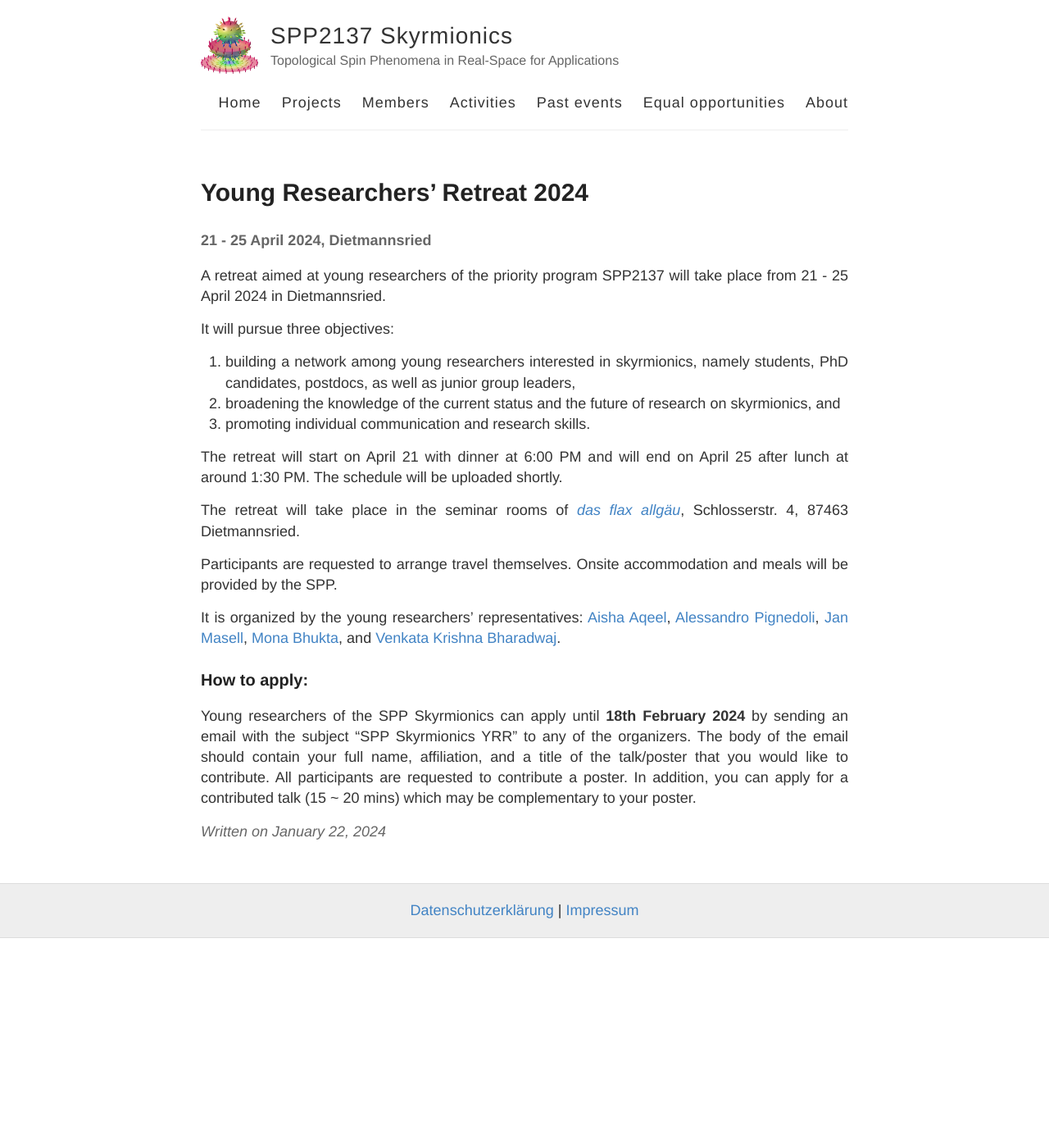
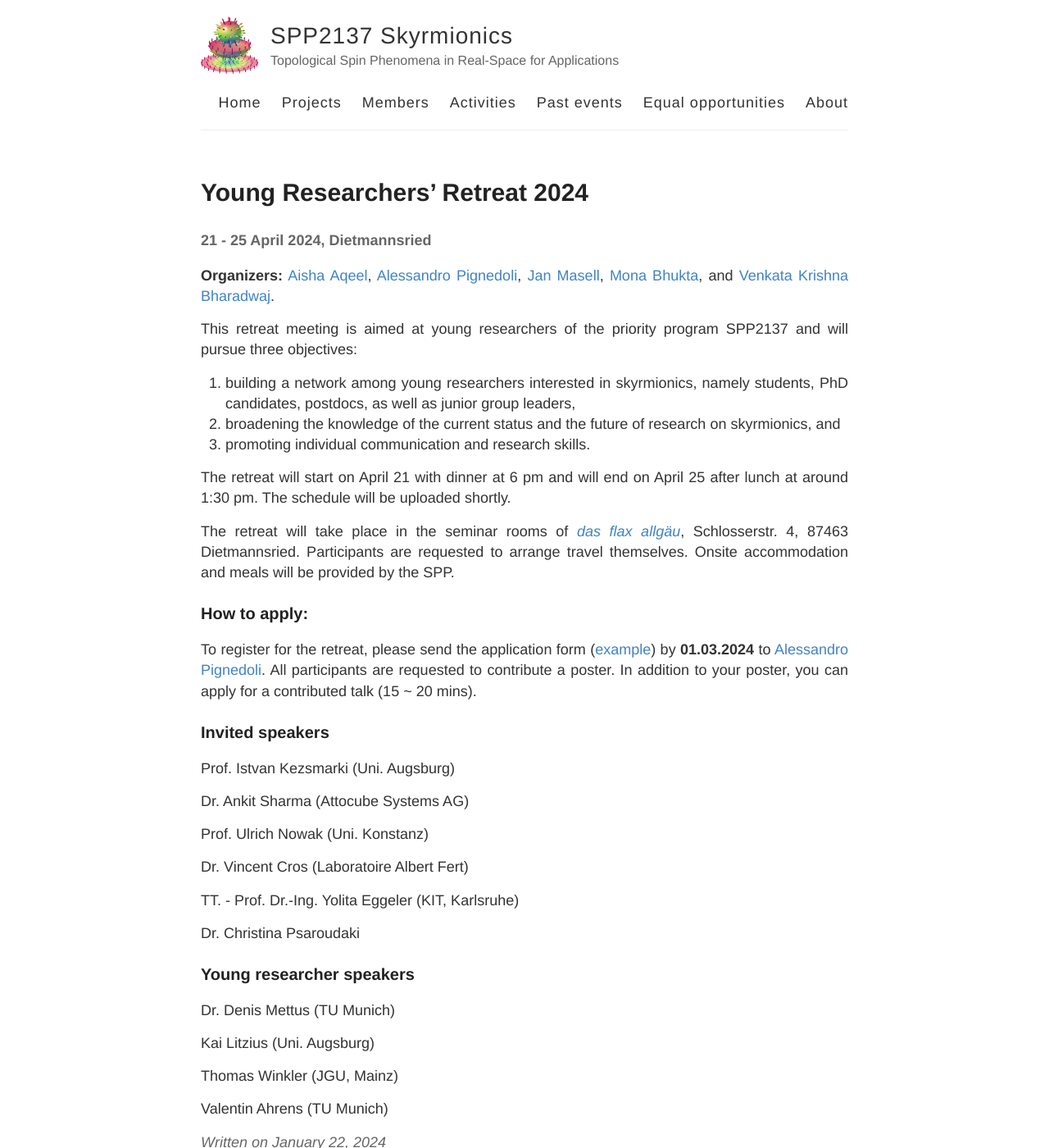
Before and after one commit to veetilk/spp-website, a Jekyll site: the page built from _posts/2024-01-22-SPP-retreat-meeting.md, in a window 1280 px wide and 1400 px high. Shown: the whole window at 82% size. Built offline with Jekyll 4.4.1, drawn with Linux system fonts in a browser that asks for light colours.

Commit message:
DM  23.02.2024
1. Updated the post "2024-01-22-SPP-retreat-meeting"
2. Added the application form to the assets

```diff
--- a/_posts/2024-01-22-SPP-retreat-meeting.md
+++ b/_posts/2024-01-22-SPP-retreat-meeting.md
@@ -6,22 +6,40 @@ categories: [activities]
 
 #### 21 - 25 April 2024, Dietmannsried
 
-A retreat aimed at young researchers of the priority program SPP2137 will take place from 21 - 25 April 2024 in Dietmannsried.
+**Organizers:** [Aisha Aqeel](https://www.ph.tum.de/about/people/vcard/3B40DAE77B1ACCCB/?language=en/), [Alessandro Pignedoli](https://www.uni-due.de/physik/twist/alessandro_pignedoli.php), [Jan Masell](https://sites.google.com/view/janmasell/main), [Mona Bhukta](https://www.klaeui-lab.physik.uni-mainz.de/people/), and [Venkata Krishna Bharadwaj](https://www.sinova-group.physik.uni-mainz.de/team/venkata-krishna-bharadwaj/).
 
-It will pursue three objectives:
+This retreat meeting is aimed at young researchers of the priority program SPP2137 and will pursue three objectives:
 <ol>
 <li> building a network among young researchers interested in skyrmionics, namely students, PhD candidates, postdocs, as well as junior group leaders, </li>
 <li> broadening the knowledge of the current status and the future of research on skyrmionics, and </li>
 <li> promoting individual communication and research skills. </li>
 </ol>
 
-The retreat will start on April 21 with dinner at 6:00 PM and will end on April 25 after lunch at around 1:30 PM. The schedule will be uploaded shortly.
+The retreat will start on April 21 with dinner at 6 pm and will end on April 25 after lunch at around 1:30 pm. The schedule will be uploaded shortly.
 
-The retreat will take place in the seminar rooms of [*das flax allgäu*](https://www.dasflaxhotels.com/index.php/de/), Schlosserstr. 4, 87463 Dietmannsried.
-
-Participants are requested to arrange travel themselves. Onsite accommodation and meals will be provided by the SPP.
-
-It is organized by the young researchers’ representatives: [Aisha Aqeel](https://www.ph.tum.de/about/people/vcard/3B40DAE77B1ACCCB/?language=en/), [Alessandro Pignedoli](https://www.uni-due.de/physik/twist/alessandro_pignedoli.php), [Jan Masell](https://sites.google.com/view/janmasell/main), [Mona Bhukta](https://www.klaeui-lab.physik.uni-mainz.de/people/), and [Venkata Krishna Bharadwaj](https://www.sinova-group.physik.uni-mainz.de/team/venkata-krishna-bharadwaj/).
+The retreat will take place in the seminar rooms of [*das flax allgäu*](https://www.dasflaxhotels.com/index.php/de/), Schlosserstr. 4, 87463 Dietmannsried. Participants are requested to arrange travel themselves. Onsite accommodation and meals will be provided by the SPP.
 
 ### How to apply:
-Young researchers of the SPP Skyrmionics can apply until **18th February 2024** by sending an email with the subject “SPP Skyrmionics YRR” to any of the organizers. The body of the email should contain your full name, affiliation, and a title of the talk/poster that you would like to contribute. All participants are requested to contribute a poster. In addition, you can apply for a contributed talk (15 ~ 20 mins) which may be complementary to your poster.
+To register for the retreat, please send the application form ([example]({{ site.baseurl }}/assets/2024-01-22-SPP2137-Application-Form.docx)) by **01.03.2024** to [Alessandro Pignedoli](mailto:alessandro.pignedoli@uni-due.de). All participants are requested to contribute a poster. In addition to your poster, you can apply for a contributed talk (15 ~ 20 mins).
+
+### Invited speakers
+Prof. Istvan Kezsmarki (Uni. Augsburg)
+
+Dr. Ankit Sharma (Attocube Systems AG)
+
+Prof. Ulrich Nowak (Uni. Konstanz)
+
+Dr. Vincent Cros (Laboratoire Albert Fert)
+
+TT. - Prof.  Dr.-Ing. Yolita Eggeler (KIT, Karlsruhe)
+
+Dr. Christina Psaroudaki
+
+### Young researcher speakers
+Dr. Denis Mettus (TU Munich)
+
+Kai Litzius (Uni. Augsburg)
+
+Thomas Winkler (JGU, Mainz)
+
+Valentin Ahrens (TU Munich)
```
Also changed, not shown: changes.txt (+3 -8 lines), 6 other files.
